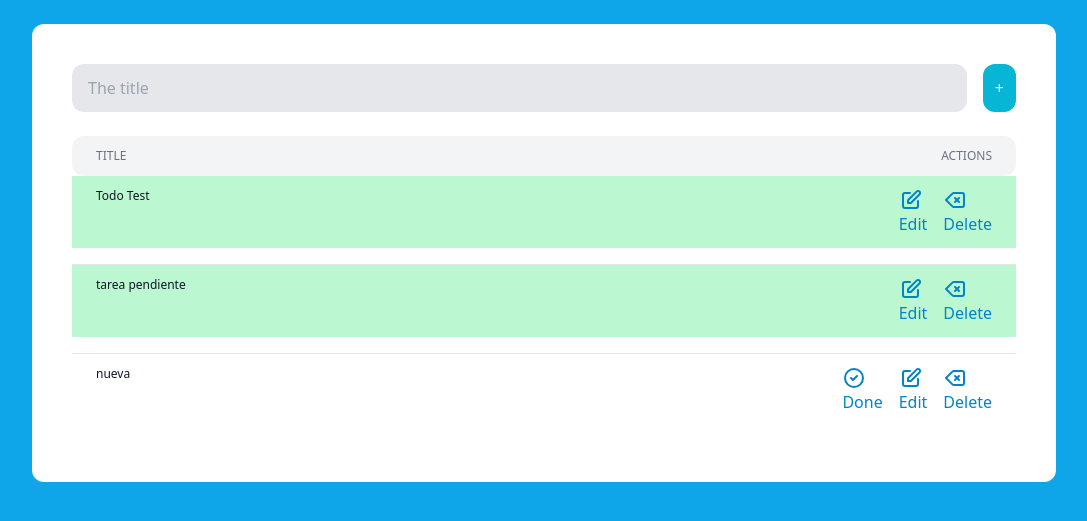
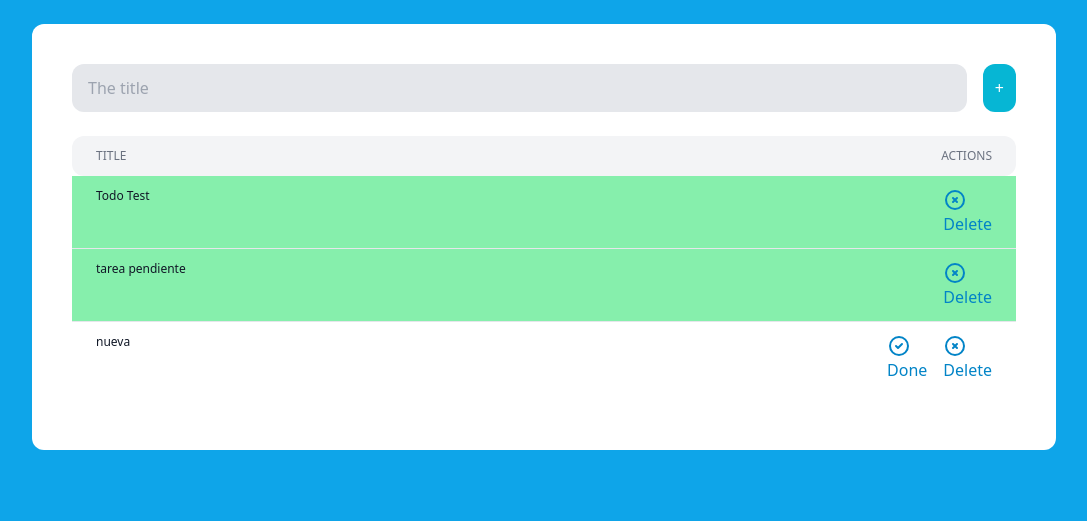
Before and after one commit to kei-kusanagi/todo, a Django app: page / in a window 1280 px wide. Shown: the part 80-601 px from the top of the page, without its empty margins (96-1183 px from the left). Run offline with Django 4.2, Linux system fonts and the light colour scheme; data comes from the database, SQL or seed files in the repository; both versions use the stored data as it was after the commit; some libraries are stand-ins or nearby versions.

Commit message:
edit content

```diff
--- a/django_tailwind_todo/django_tailwind_todo/urls.py
+++ b/django_tailwind_todo/django_tailwind_todo/urls.py
@@ -1,12 +1,13 @@
 from django.contrib import admin
 from django.urls import path
 
-from todo.views import todos, add_todo, update_todo, delete_todo
+from todo.views import todos, add_todo, update_todo, delete_todo, edit_todo
 
 urlpatterns = [
     path('', todos, name='todos'),
     path('add-todo/', add_todo, name='add_todo'),
     path('update/<int:pk>/', update_todo, name='update_todo'),
     path('delete/<int:pk>/', delete_todo, name='delete_todo'),
+    path('edit/<int:pk>/', edit_todo, name='edit_todo'),
     path('admin/', admin.site.urls),
 ]
--- a/django_tailwind_todo/todo/templates/todo/partials/todo.html
+++ b/django_tailwind_todo/todo/templates/todo/partials/todo.html
@@ -1,39 +1,41 @@
-<form
-    hx-put="/update/{{ todo.id }}/"
+<article class="flex{% if todo.is_done %} bg-green-300{% endif %}">
+    <div class="w-4/5 py-3">
+        <p
+            class="px-6 text-xs text-gray-900"
+            hx-get="/edit/{{ todo.id }}/"
             hx-target="this"
             hx-swap="outerHTML"
         >
-    <article class="flex {% if todo.is_done %} bg-green-200 {% endif %}">
-        <div class="w-4/5 py-3">
-            <p class="px-6 text-xs text-gray-900">{{ todo.title }}</p>
+            {{ todo.title }}
+        </p>
     </div>
 
     <div class="w-1/5 px-6 py-3 flex justify-end space-x-4">
         {% if not todo.is_done %}
-                <button class="text-sky-600 hover:text-green-600">
+            <form
+                hx-put="/update/{{ todo.id }}/"
+                hx-target="closest article"
+                hx-swap="outerHTML"
+            >
+                <button class="text-sky-600 hover:text-green-500">
                     <svg xmlns="http://www.w3.org/2000/svg" class="h-6 w-6" fill="none" viewBox="0 0 24 24" stroke="currentColor" stroke-width="2">
                         <path stroke-linecap="round" stroke-linejoin="round" d="M9 12l2 2 4-4m6 2a9 9 0 11-18 0 9 9 0 0118 0z" />
                     </svg>Done
                 </button>
+            </form>
         {% endif %}
-            <a href="#" class="text-sky-600 hover:text-sky-900">
-                <svg xmlns="http://www.w3.org/2000/svg" class="h-6 w-6" fill="none" viewBox="0 0 24 24" stroke="currentColor" stroke-width="2">
-                    <path stroke-linecap="round" stroke-linejoin="round" d="M11 5H6a2 2 0 00-2 2v11a2 2 0 002 2h11a2 2 0 002-2v-5m-1.414-9.414a2 2 0 112.828 2.828L11.828 15H9v-2.828l8.586-8.586z" />
-                </svg>Edit
-            </a>
 
         <a
             href="#"
-                class="text-sky-600 hover:text-red-600"
+            class="text-sky-600 hover:text-red-500"
             hx-confirm="Are you sure?"
-                hx-target="closest form"
+            hx-target="closest article"
             hx-swap="outerHTML swap:1s"
             hx-delete="/delete/{{ todo.id }}/"
         >
-                <svg xmlns="http://www.w3.org/2000/svg" class="h-6 w-6" fill="none" viewBox="0 0 24 24" stroke="currentColor" stroke-width="2">
-                    <path stroke-linecap="round" stroke-linejoin="round" d="M12 14l2-2m0 0l2-2m-2 2l-2-2m2 2l2 2M3 12l6.414 6.414a2 2 0 001.414.586H19a2 2 0 002-2V7a2 2 0 00-2-2h-8.172a2 2 0 00-1.414.586L3 12z" />
+        <svg text-align="center" xmlns="http://www.w3.org/2000/svg" class="h-6 w-6" fill="none" viewBox="0 0 24 24" stroke="currentColor" stroke-width="2">
+            <path stroke-linecap="round" stroke-linejoin="round" d="M10 14l2-2m0 0l2-2m-2 2l-2-2m2 2l2 2m7-2a9 9 0 11-18 0 9 9 0 0118 0z"/>
         </svg>Delete
         </a>
     </div>
 </article>
-</form>
--- a/django_tailwind_todo/todo/views.py
+++ b/django_tailwind_todo/todo/views.py
@@ -6,7 +6,20 @@
 
 def todos(request):
     todos = Todo.objects.all()
+
     return render(request, 'todo/todos.html', {'todos': todos})
+
+@require_http_methods(['GET', 'POST'])
+def edit_todo(request, pk):
+    todo = Todo.objects.get(pk=pk)
+
+    if request.method == 'POST':
+        todo.title = request.POST.get('title', '')
+        todo.save()
+
+        return render(request, 'todo/partials/todo.html', {'todo': todo})
+
+    return render(request, 'todo/partials/edit.html', {'todo': todo})
 
 @require_http_methods(['POST'])
 def add_todo(request):
@@ -26,7 +39,7 @@
 
     return render(request, 'todo/partials/todo.html', {'todo': todo})
 
-@require_http_methods('DELETE')
+@require_http_methods(['DELETE'])
 def delete_todo(request, pk):
     todo = Todo.objects.get(pk=pk)
     todo.delete()
```
Also changed, not shown: django_tailwind_todo/todo/templates/todo/partials/edit.html (added, +12 -0 lines), django_tailwind_todo/db.sqlite3. Lines whose indentation alone changed are shown as unchanged.
